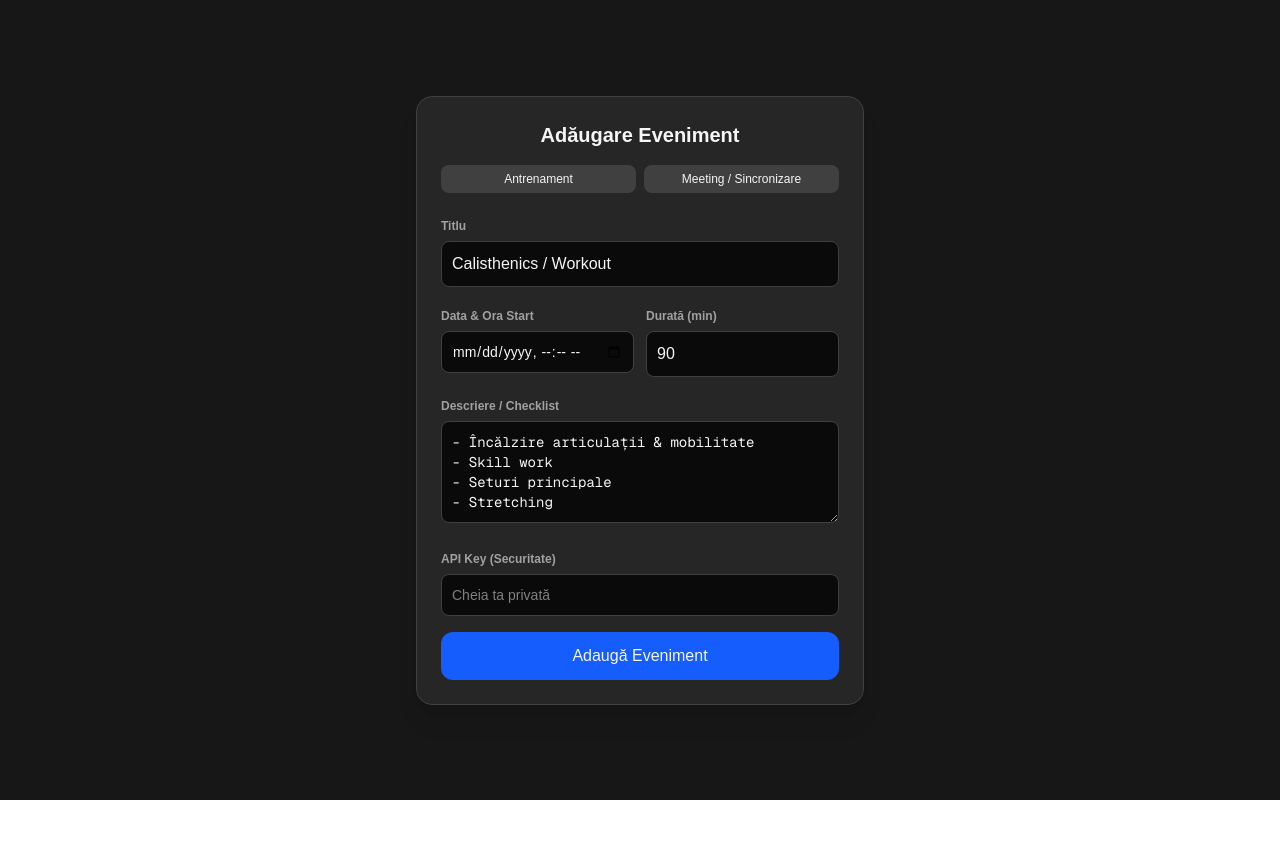
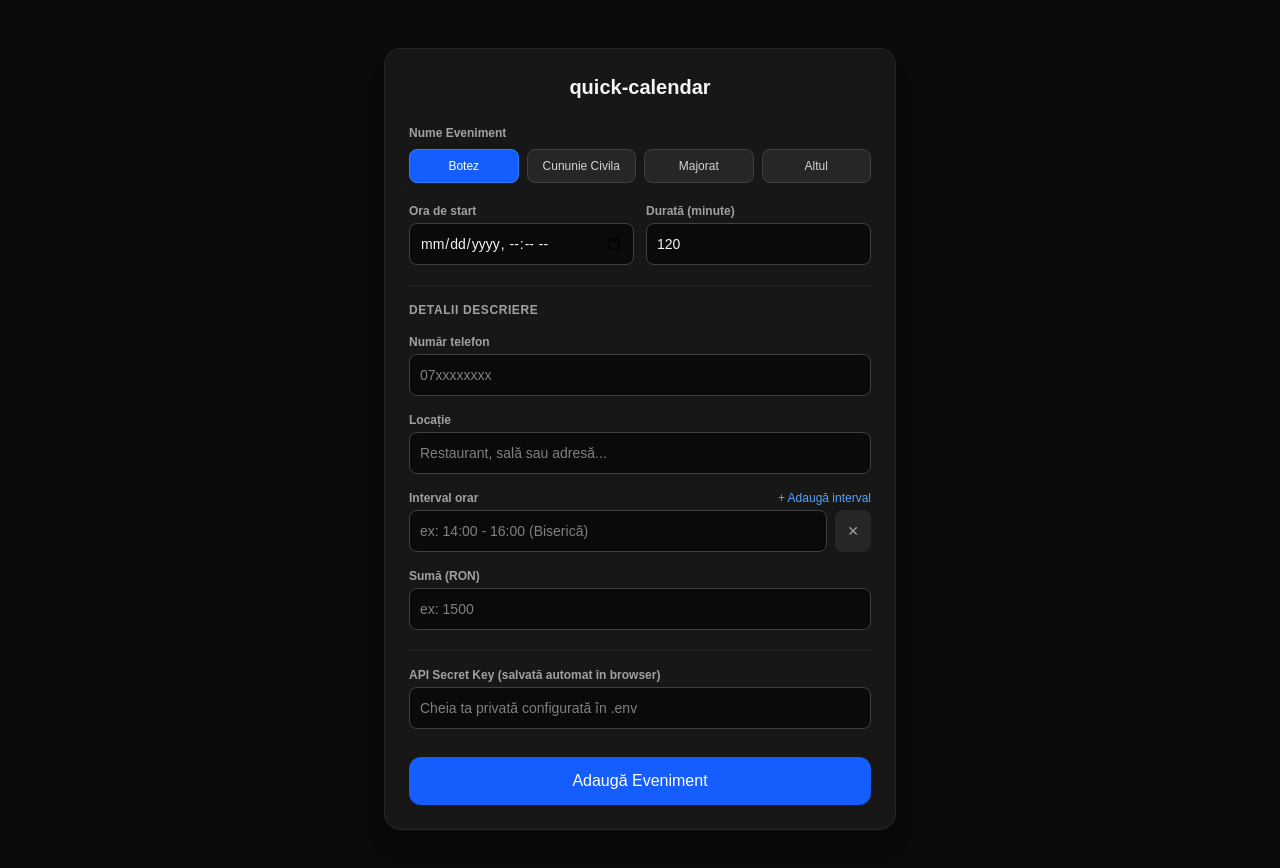
Before and after one commit to coxteen/quick-calendar, a Next.js app: page / in a window 1280 px wide. Shown: the top 868 px of the page. Before the commit the page ends 800 px from the top, so only its background shows below. Built offline with nearby package versions, Linux system fonts and the light colour scheme.

Commit message:
Changed event template

```diff
--- a/app/layout.tsx
+++ b/app/layout.tsx
@@ -13,7 +13,7 @@ const geistMono = Geist_Mono({
 });
 
 export const metadata = {
-  title: "Quick Calendar",
+  title: "quick-calendar",
   manifest: "/manifest.json",
 };
 
--- a/app/page.tsx
+++ b/app/page.tsx
@@ -1,43 +1,103 @@
 "use client";
 
-import { useState } from "react";
+import { useState, useEffect } from "react";
 
-const TEMPLATES = [
-  {
-    name: "Antrenament",
-    title: "Calisthenics / Workout",
-    duration: 90,
-    desc: "- Încălzire articulații & mobilitate\n- Skill work\n- Seturi principale\n- Stretching",
-  },
-  {
-    name: "Meeting / Sincronizare",
-    title: "Ședință Proiect",
-    duration: 30,
-    desc: "- Status update\n- Blocaje & Next steps",
-  },
-];
+type EventType = "Botez" | "Cununie Civila" | "Majorat" | "Altul";
 
 export default function Home() {
-  const [title, setTitle] = useState(TEMPLATES[0].title);
-  const [desc, setDesc] = useState(TEMPLATES[0].desc);
+  // Configurare Titlu
+  const [eventType, setEventType] = useState<EventType>("Botez");
+  const [customTitle, setCustomTitle] = useState("");
+
+  // Timp & Durata
   const [startTime, setStartTime] = useState("");
-  const [duration, setDuration] = useState(TEMPLATES[0].duration);
+  const [durationMinutes, setDurationMinutes] = useState(120);
+
+  // Detalii Descriere
+  const [phone, setPhone] = useState("");
+  const [location, setLocation] = useState("");
+  const [timeSlots, setTimeSlots] = useState<string[]>([""]);
+  const [price, setPrice] = useState("");
+
+  // Securitate si Stare
   const [apiKey, setApiKey] = useState("");
   const [loading, setLoading] = useState(false);
-  const [statusMessage, setStatusMessage] = useState<{ type: "success" | "error"; text: string } | null>(null);
+  const [statusMessage, setStatusMessage] = useState<{
+    type: "success" | "error";
+    text: string;
+  } | null>(null);
 
-  const applyTemplate = (tpl: typeof TEMPLATES[0]) => {
-    setTitle(tpl.title);
-    setDesc(tpl.desc);
-    setDuration(tpl.duration);
+  // Incarca API Key salvat local
+  useEffect(() => {
+    const savedKey = localStorage.getItem("qc_api_key");
+    if (savedKey) {
+      setApiKey(savedKey);
+    }
+  }, []);
+
+  const handleApiKeyChange = (val: string) => {
+    setApiKey(val);
+    localStorage.setItem("qc_api_key", val);
+  };
+
+  // Validare numere doar cifre
+  const handlePhoneChange = (e: React.ChangeEvent<HTMLInputElement>) => {
+    const onlyDigits = e.target.value.replace(/\D/g, "");
+    setPhone(onlyDigits);
+  };
+
+  const handlePriceChange = (e: React.ChangeEvent<HTMLInputElement>) => {
+    const onlyDigits = e.target.value.replace(/\D/g, "");
+    setPrice(onlyDigits);
+  };
+
+  // Gestionare intervale orare multiple
+  const handleSlotChange = (index: number, value: string) => {
+    const updated = [...timeSlots];
+    updated[index] = value;
+    setTimeSlots(updated);
+  };
+
+  const addTimeSlot = () => {
+    setTimeSlots([...timeSlots, ""]);
+  };
+
+  const removeTimeSlot = (index: number) => {
+    if (timeSlots.length === 1) {
+      setTimeSlots([""]);
+      return;
+    }
+    setTimeSlots(timeSlots.filter((_, i) => i !== index));
   };
 
   const handleSubmit = async (e: React.FormEvent) => {
     e.preventDefault();
+
     if (!startTime) {
       setStatusMessage({ type: "error", text: "Selectează data și ora de start." });
       return;
     }
+
+    const finalTitle = eventType === "Altul" ? customTitle.trim() : eventType;
+    if (!finalTitle) {
+      setStatusMessage({ type: "error", text: "Completează titlul evenimentului." });
+      return;
+    }
+
+    // Formatare descriere structurata
+    const filteredSlots = timeSlots.map((s) => s.trim()).filter(Boolean);
+    const slotsText =
+      filteredSlots.length > 0
+        ? filteredSlots.map((s) => `  • ${s}`).join("\n")
+        : "Nespecificat";
+
+    const formattedDescription = [
+      `Eveniment: ${finalTitle}`,
+      `Telefon: ${phone || "Nespecificat"}`,
+      `Locație: ${location || "Nespecificat"}`,
+      `Intervale orare:\n${slotsText}`,
+      `Suma: ${price ? `${price} RON` : "Nespecificat"}`,
+    ].join("\n\n");
 
     setLoading(true);
     setStatusMessage(null);
@@ -50,17 +110,30 @@ export default function Home() {
           "x-api-key": apiKey,
         },
         body: JSON.stringify({
-          title,
-          description: desc,
+          title: finalTitle,
+          description: formattedDescription,
+          location: location,
           startTime: new Date(startTime).toISOString(),
-          durationMinutes: Number(duration),
+          durationMinutes: Number(durationMinutes),
         }),
       });
 
       const data = await res.json();
-      if (!res.ok) throw new Error(data.error || "Eroare la salvare");
+      if (!res.ok) {
+        throw new Error(data.error || "A apărut o eroare la salvare.");
+      }
 
-      setStatusMessage({ type: "success", text: "Evenimentul a fost adăugat silențios în Google Calendar!" });
+      setStatusMessage({
+        type: "success",
+        text: "Evenimentul a fost adăugat cu succes în Google Calendar!",
+      });
+
+      // Reset partial formulare
+      setPhone("");
+      setLocation("");
+      setTimeSlots([""]);
+      setPrice("");
+      if (eventType === "Altul") setCustomTitle("");
     } catch (err: any) {
       setStatusMessage({ type: "error", text: err.message });
     } finally {
@@ -69,87 +142,189 @@ export default function Home() {
   };
 
   return (
-    <main className="min-h-screen bg-neutral-900 text-neutral-100 flex items-center justify-center p-4">
-      <div className="w-full max-w-md bg-neutral-800 p-6 rounded-2xl shadow-xl border border-neutral-700">
-        <h1 className="text-xl font-bold mb-4 text-center">Adăugare Eveniment</h1>
+    <main className="min-h-screen bg-neutral-950 text-neutral-100 flex items-center justify-center p-4">
+      <div className="w-full max-w-lg bg-neutral-900 p-6 rounded-2xl shadow-xl border border-neutral-800 my-8">
+        <h1 className="text-xl font-bold mb-6 text-center text-neutral-100">
+          quick-calendar
+        </h1>
 
-        {/* Butoane Șabloane */}
-        <div className="flex gap-2 mb-5">
-          {TEMPLATES.map((tpl) => (
+        <form onSubmit={handleSubmit} className="space-y-5">
+          {/* Nume Eveniment (Selector) */}
+          <div>
+            <label className="text-xs font-semibold text-neutral-400 block mb-2">
+              Nume Eveniment
+            </label>
+            <div className="grid grid-cols-2 gap-2 sm:grid-cols-4">
+              {(["Botez", "Cununie Civila", "Majorat", "Altul"] as EventType[]).map((type) => (
                 <button
-              key={tpl.name}
+                  key={type}
                   type="button"
-              onClick={() => applyTemplate(tpl)}
-              className="flex-1 py-1.5 px-3 text-xs bg-neutral-700 hover:bg-neutral-600 rounded-lg transition"
+                  onClick={() => setEventType(type)}
+                  className={`py-2 px-3 text-xs font-medium rounded-lg border transition ${
+                    eventType === type
+                      ? "bg-blue-600 border-blue-500 text-white"
+                      : "bg-neutral-800 border-neutral-700 text-neutral-300 hover:bg-neutral-700"
+                  }`}
                 >
-              {tpl.name}
+                  {type}
                 </button>
               ))}
             </div>
 
-        <form onSubmit={handleSubmit} className="space-y-4">
-          <div>
-            <label className="text-xs font-semibold text-neutral-400">Titlu</label>
+            {eventType === "Altul" && (
               <input
                 type="text"
-              value={title}
-              onChange={(e) => setTitle(e.target.value)}
-              className="w-full mt-1 p-2.5 rounded-lg bg-neutral-950 border border-neutral-700 focus:outline-none focus:border-blue-500"
+                placeholder="Specifică tipul evenimentului..."
+                value={customTitle}
+                onChange={(e) => setCustomTitle(e.target.value)}
+                className="w-full mt-2.5 p-2.5 rounded-lg bg-neutral-950 border border-neutral-700 text-sm focus:outline-none focus:border-blue-500"
                 required
               />
+            )}
           </div>
 
-          <div className="grid grid-cols-2 gap-3">
+          {/* Start & Durata */}
+          <div className="grid grid-cols-1 sm:grid-cols-2 gap-3">
             <div>
-              <label className="text-xs font-semibold text-neutral-400">Data & Ora Start</label>
+              <label className="text-xs font-semibold text-neutral-400 block mb-1">
+                Ora de start
+              </label>
               <input
                 type="datetime-local"
                 value={startTime}
                 onChange={(e) => setStartTime(e.target.value)}
-                className="w-full mt-1 p-2.5 rounded-lg bg-neutral-950 border border-neutral-700 focus:outline-none focus:border-blue-500 text-sm"
+                className="w-full p-2.5 rounded-lg bg-neutral-950 border border-neutral-700 text-sm focus:outline-none focus:border-blue-500"
                 required
               />
             </div>
             <div>
-              <label className="text-xs font-semibold text-neutral-400">Durată (min)</label>
+              <label className="text-xs font-semibold text-neutral-400 block mb-1">
+                Durată (minute)
+              </label>
               <input
                 type="number"
-                value={duration}
-                onChange={(e) => setDuration(Number(e.target.value))}
-                className="w-full mt-1 p-2.5 rounded-lg bg-neutral-950 border border-neutral-700 focus:outline-none focus:border-blue-500"
+                min="15"
+                step="15"
+                value={durationMinutes}
+                onChange={(e) => setDurationMinutes(Number(e.target.value))}
+                className="w-full p-2.5 rounded-lg bg-neutral-950 border border-neutral-700 text-sm focus:outline-none focus:border-blue-500"
                 required
               />
             </div>
           </div>
 
+          <div className="border-t border-neutral-800 pt-4 space-y-4">
+            <h2 className="text-xs font-bold uppercase tracking-wider text-neutral-400">
+              Detalii Descriere
+            </h2>
+
+            {/* Numar Telefon */}
             <div>
-            <label className="text-xs font-semibold text-neutral-400">Descriere / Checklist</label>
-            <textarea
-              rows={4}
-              value={desc}
-              onChange={(e) => setDesc(e.target.value)}
-              className="w-full mt-1 p-2.5 rounded-lg bg-neutral-950 border border-neutral-700 focus:outline-none focus:border-blue-500 font-mono text-sm"
+              <label className="text-xs font-semibold text-neutral-400 block mb-1">
+                Număr telefon
+              </label>
+              <input
+                type="text"
+                inputMode="numeric"
+                pattern="[0-9]*"
+                placeholder="07xxxxxxxx"
+                value={phone}
+                onChange={handlePhoneChange}
+                className="w-full p-2.5 rounded-lg bg-neutral-950 border border-neutral-700 text-sm focus:outline-none focus:border-blue-500"
               />
             </div>
 
+            {/* Locatie */}
             <div>
-            <label className="text-xs font-semibold text-neutral-400">API Key (Securitate)</label>
+              <label className="text-xs font-semibold text-neutral-400 block mb-1">
+                Locație
+              </label>
+              <input
+                type="text"
+                placeholder="Restaurant, sală sau adresă..."
+                value={location}
+                onChange={(e) => setLocation(e.target.value)}
+                className="w-full p-2.5 rounded-lg bg-neutral-950 border border-neutral-700 text-sm focus:outline-none focus:border-blue-500"
+              />
+            </div>
+
+            {/* Intervale Orare Dinamice */}
+            <div>
+              <div className="flex justify-between items-center mb-1">
+                <label className="text-xs font-semibold text-neutral-400">
+                  Interval orar
+                </label>
+                <button
+                  type="button"
+                  onClick={addTimeSlot}
+                  className="text-xs text-blue-400 hover:text-blue-300 font-medium"
+                >
+                  + Adaugă interval
+                </button>
+              </div>
+
+              <div className="space-y-2">
+                {timeSlots.map((slot, index) => (
+                  <div key={index} className="flex gap-2">
+                    <input
+                      type="text"
+                      placeholder="ex: 14:00 - 16:00 (Biserică)"
+                      value={slot}
+                      onChange={(e) => handleSlotChange(index, e.target.value)}
+                      className="flex-1 p-2.5 rounded-lg bg-neutral-950 border border-neutral-700 text-sm focus:outline-none focus:border-blue-500"
+                    />
+                    <button
+                      type="button"
+                      onClick={() => removeTimeSlot(index)}
+                      className="px-3 bg-neutral-800 hover:bg-neutral-700 text-neutral-400 hover:text-red-400 rounded-lg text-sm transition"
+                      title="Șterge interval"
+                    >
+                      ✕
+                    </button>
+                  </div>
+                ))}
+              </div>
+            </div>
+
+            {/* Suma */}
+            <div>
+              <label className="text-xs font-semibold text-neutral-400 block mb-1">
+                Sumă (RON)
+              </label>
+              <input
+                type="text"
+                inputMode="numeric"
+                pattern="[0-9]*"
+                placeholder="ex: 1500"
+                value={price}
+                onChange={handlePriceChange}
+                className="w-full p-2.5 rounded-lg bg-neutral-950 border border-neutral-700 text-sm focus:outline-none focus:border-blue-500"
+              />
+            </div>
+          </div>
+
+          {/* API Secret Key */}
+          <div className="border-t border-neutral-800 pt-4">
+            <label className="text-xs font-semibold text-neutral-400 block mb-1">
+              API Secret Key (salvată automat în browser)
+            </label>
             <input
               type="password"
-              placeholder="Cheia ta privată"
+              placeholder="Cheia ta privată configurată în .env"
               value={apiKey}
-              onChange={(e) => setApiKey(e.target.value)}
-              className="w-full mt-1 p-2.5 rounded-lg bg-neutral-950 border border-neutral-700 focus:outline-none focus:border-blue-500 text-sm"
+              onChange={(e) => handleApiKeyChange(e.target.value)}
+              className="w-full p-2.5 rounded-lg bg-neutral-950 border border-neutral-700 text-sm focus:outline-none focus:border-blue-500"
               required
             />
           </div>
 
+          {/* Buton Submit */}
           <button
             type="submit"
             disabled={loading}
-            className="w-full py-3 bg-blue-600 hover:bg-blue-500 font-medium rounded-xl transition disabled:opacity-50"
+            className="w-full py-3 bg-blue-600 hover:bg-blue-500 text-white font-medium rounded-xl transition disabled:opacity-50 mt-2"
           >
-            {loading ? "Se trimite în Calendar..." : "Adaugă Eveniment"}
+            {loading ? "Se salvează în calendar..." : "Adaugă Eveniment"}
           </button>
         </form>
 
--- a/package.json
+++ b/package.json
@@ -1,5 +1,5 @@
 {
-  "name": "calendar-app",
+  "name": "quick-calendar",
   "version": "0.1.0",
   "private": true,
   "scripts": {
```
Also changed, not shown: public/manifest.json. Lines whose indentation alone changed are shown as unchanged.
